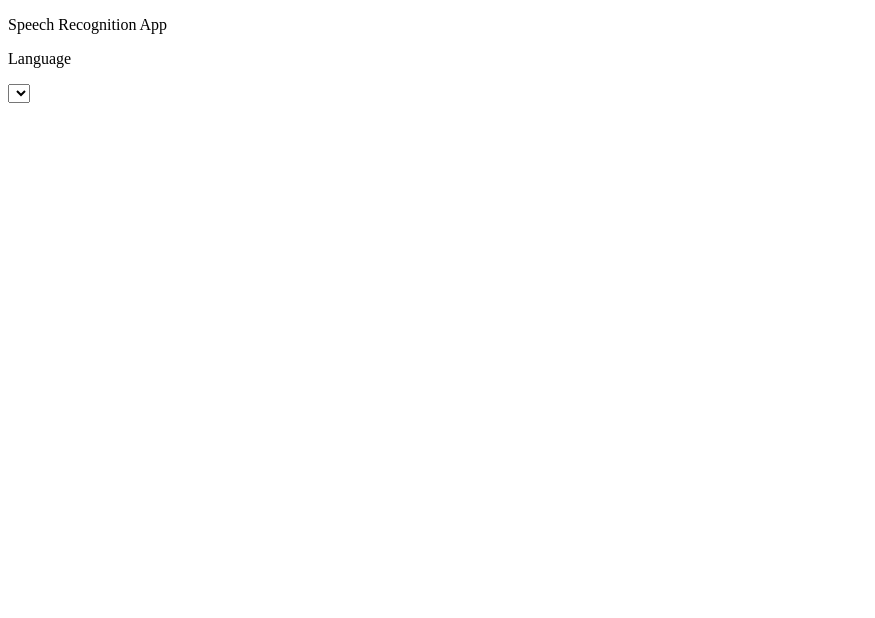
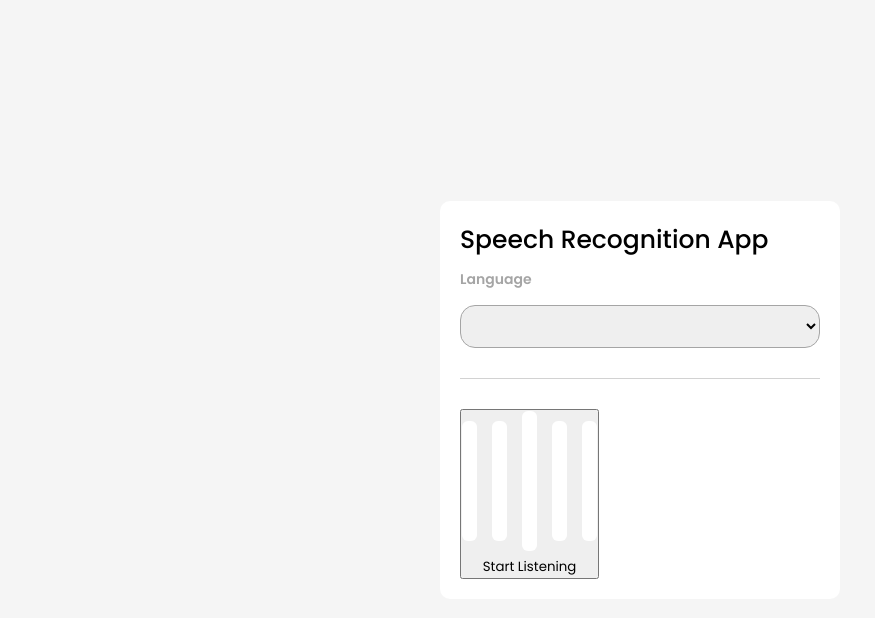
Before and after one commit to sakutaku/Speech-Recognition, a plain HTML site: page index.html in a window 1280 px wide. Shown: the whole page, without its empty margins (0-875 px from the left). Drawn offline with Linux system fonts and the light colour scheme.

Commit message:
added btn

```diff
--- a/index.html
+++ b/index.html
@@ -15,7 +15,14 @@
                 <select name="language" id="language"></select>
             </div>
         </div>
-
+        <div class="line"></div>
+        <button class="btn record">
+            <div class="icon">
+                <ion-icon name="mic-outline"></ion-icon>
+                <img src="bars.svg" alt="bar"/>
+            </div>
+            <p>Start Listening</p>
+        </button>
     </div>
 </body>
 </html>
--- a/style.css
+++ b/style.css
@@ -0,0 +1,65 @@
+@import url(https://fonts.googleapis.com/css?family=Poppins:100,100italic,200,200italic,300,300italic,regular,italic,500,500italic,600,600italic,700,700italic,800,800italic,900,900italic);
+
+:root {
+  --primary-color: #356aff;
+  --bg-color: #fff;
+  --text-color: #000;
+  --light-text-color: #a5a5a5;
+  --body-bg-color: #f5f5f5;
+}
+* {
+  margin: 0;
+  padding: 0;
+  box-sizing: border-box;
+  font-family: "Poppins", sans-serif;
+}
+
+body {
+    min-height: 100vh;
+    display: flex;
+    align-items: center;
+    justify-content: center;
+    background-color: var(--body-bg-color);
+    color: var(--text-color);
+}
+
+.container {
+    width: 400px;
+    padding: 20px;
+    border-radius: 10px;
+    background-color: var(--bg-color);
+  }
+  .container .heading {
+    font-size: 25px;
+    font-weight: 500;
+    margin-bottom: 10px;
+  }
+
+  .container .options select {
+    width: 100%;
+    padding: 10px;
+    border: 1px solid var(--light-text-color);
+    border-radius: 15px;
+    outline: none;
+  }
+  .container .options div:not(:last-child) select {
+    margin-bottom: 20px;
+  }
+  .container .options p {
+    font-size: 14px;
+    font-weight: 600;
+    margin-bottom: 15px;
+    color: var(--light-text-color);
+  }
+  .container .line {
+    position: relative;
+    width: 100%;
+    height: 1px;
+    background-color: var(--light-text-color);
+    opacity: 0.5;
+    margin: 30px 0;
+  }
+
+  select {
+    cursor: pointer;
+  }
```
Also changed, not shown: bars.svg (added), 1 other file.
